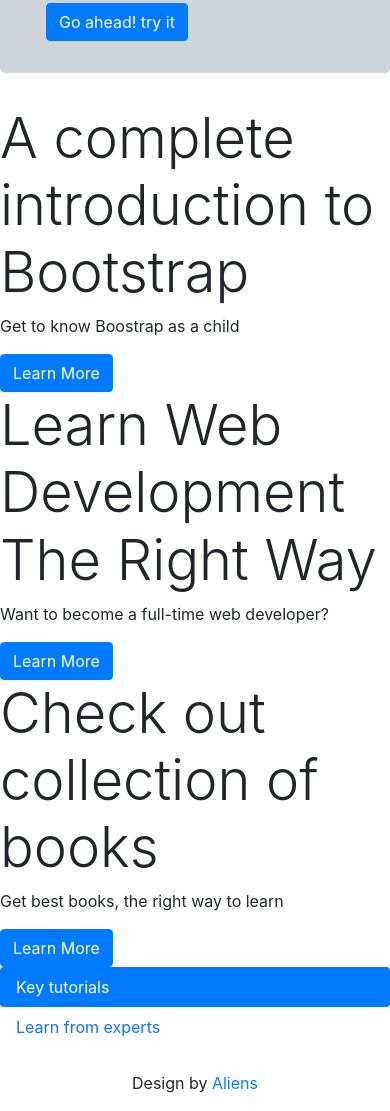
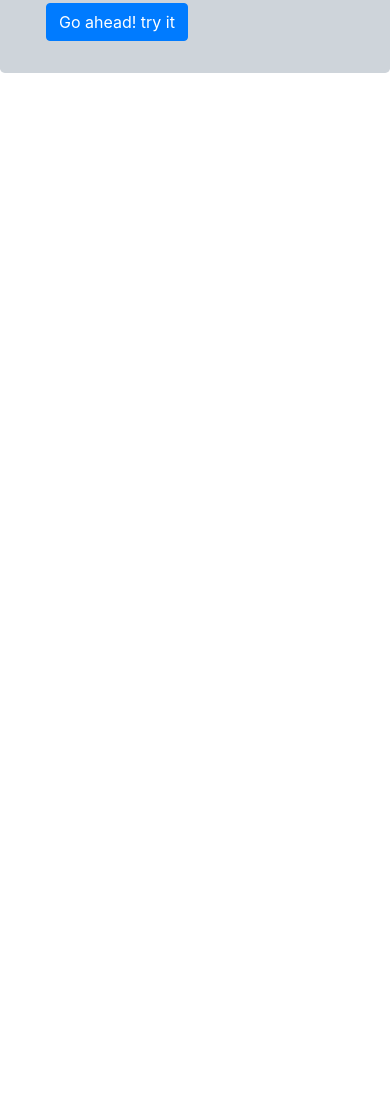
Before and after one commit to lemmethinkaboutit/dm-site, a plain HTML site: page index.html in a window 390 px wide. Shown: the part 9703-10814 px from the top of the page. After the commit the page ends 9808 px from the top, so only its background shows below. Drawn offline with nearby package versions, Linux system fonts and the light colour scheme.

Commit message:
Update index.html

```diff
--- a/index.html
+++ b/index.html
@@ -130,7 +130,7 @@
     <div class="jumbotron bg-dark-subtle introductions" >
       <div class="container">
         <div class="row">
-          <div class="col-12 col-md-8 col-xxl-12">
+          <div class="col-md-12 justify-content-center">
             <h1 class="display-1 main-heading" >A Digital Marketing project</h1>
         <p class="lead fw-light main-heading"  >This is a personal project to document the digital marketing lectures and practice coding skills, <b> Black</b> color represent copied</br> text from slides <span class="text-danger"><b>Red</b> represent notes from my register</span> and <span class="text-success"><b>Green</b> consist of examples, steps and additional resources</span></p>
         <section class="introduction text-xl-left container-fluid" id="introduction">
@@ -277,51 +277,7 @@
         </div>
       </div>
     </div>
-  <!-- <! — nested columns → -->
-  <div class="row">
-  <!-- <! — first nested column → -->
-  <div class="col-md">
-    <h3 class="display-4">A complete introduction to Bootstrap</h3>
-  <p>
-  Get to know Boostrap as a child
-  </p>
-  <a href="#" class='btn btn-primary'>Learn More</a>
-  </div>
-  <!-- <! — second nested column → -->
-  <div class='col-md'>
-  <h3 class='display-4'>Learn Web Development The Right Way</h3>
-  <p>
-  Want to become a full-time web developer?
-  </p>
-  <a href='#' class='btn btn-primary'>Learn More</a>
-  </div>
-  <!-- <! — third nested column → -->
-  <div class='col-md'>
-  <h3 class='display-4'>Check out collection of books</h3>
-  <p>
-  Get best books, the right way to learn
-  </p>
-  <a href='#' class='btn btn-primary'>Learn More</a>
-  </div>
-  </div>
 
-  <ul class='nav nav-pills flex-column'>
-      <li class=”nav-item”>
-      <a class='nav-link active' href='#'>Key tutorials</a>
-      </li>
-      <li class='nav-item'>
-      <a class='nav-link' href='#''>Learn from experts</a>
-      </li>
-      <!-- <!—- more links -->
-    </ul>
-
-    <footer class="container mt-4">
-      <div class="row">
-      <div class="col">
-      <p class="text-center">Design by <a href="#">Aliens</a></p>
-      </div>
-      </div>
-    </footer>
 
 
 
```
